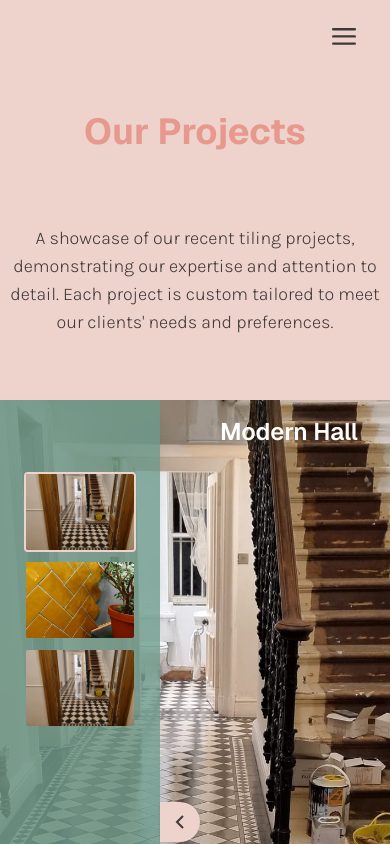
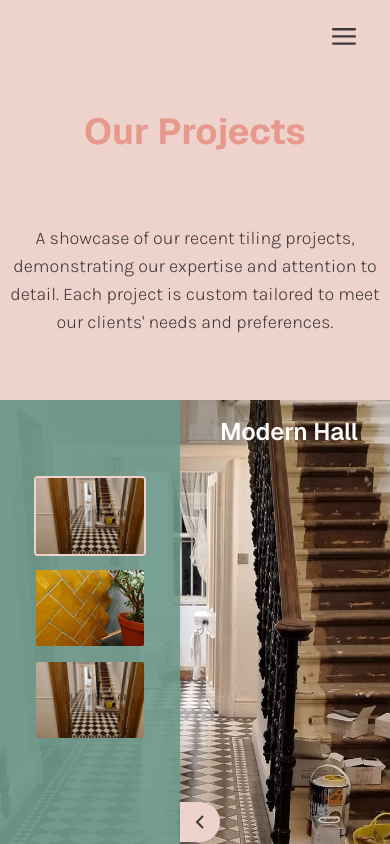
Before and after one commit to lpscrim/no-grout, a Next.js app: page /projects in a window 390 px wide. Both pictures are taken after a click on the button 40 px from the left and 822 px from the top of the page. Shown: the top 844 px of the page. Built offline with nearby package versions, Linux system fonts and the light colour scheme.

Commit message:
Update Projects component; adjust side menu width and background color for improved aesthetics

```diff
--- a/app/projects/page.tsx
+++ b/app/projects/page.tsx
@@ -111,11 +111,10 @@ export default function Projects() {
               {/* Side menu */}
               <div
                 className={`absolute left-0 top-0 h-full z-20 transition-all duration-300 ${
-                  menuOpens[projIdx] ? "w-40" : "w-5 sm:w-10"
+                  menuOpens[projIdx] ? "w-45" : "w-3 sm:w-10"
                 }`}
               >
-                <div className="flex flex-col h-full bg-primary/80 shadow-lg">
-                  {/* Arrow button */}
+                <div className="flex flex-col h-full bg-primary/90 shadow-lg">
                   <button
                     className="absolute top-1/2 left-full -translate-y-1/2 bg-accent rounded-r-full p-2 shadow cursor-pointer"
                     onClick={() => handleMenuToggle(projIdx)}
@@ -144,7 +143,7 @@ export default function Projects() {
                     {project.images.map((img, imgIdx) => (
                       <button
                         key={img.src}
-                        className={`block w-28 h-20 m-2 rounded overflow-hidden border-2 ${
+                        className={`block w-28 h-20 m-3 rounded overflow-hidden border-2 ${
                           activeIdxs[projIdx] === imgIdx
                             ? "border-accent"
                             : "border-transparent"
```
